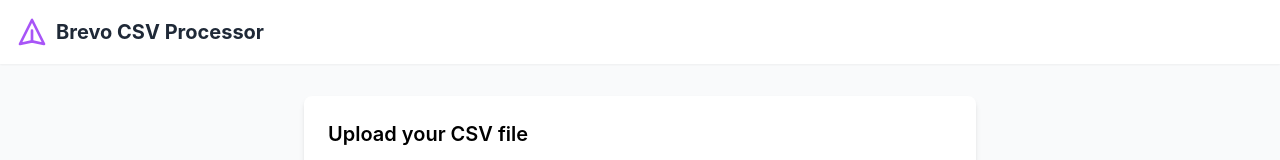
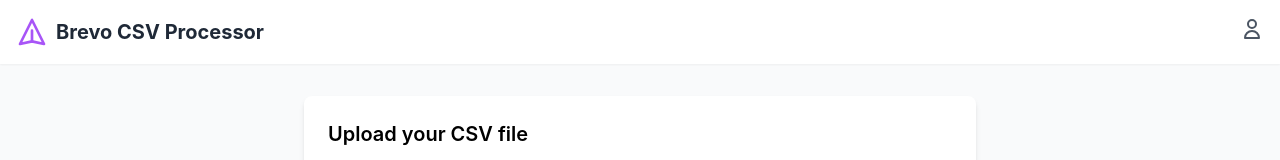
Before and after one commit to dwilley21/publication-newsletter-automation, a Nuxt app in the folder frontend/: page / in a window 1280 px wide. Shown: the top 160 px of the page. Built offline with nearby package versions, Linux system fonts and the light colour scheme.

Commit message:
Add user profile icon to right corner of header

```diff
--- a/frontend/components/AppHeader.vue
+++ b/frontend/components/AppHeader.vue
@@ -7,6 +7,13 @@
         </svg>
         <h1 class="text-xl font-bold text-gray-800">Brevo CSV Processor</h1>
       </div>
+      <div>
+        <button class="text-gray-600 hover:text-gray-800">
+          <svg xmlns="http://www.w3.org/2000/svg" class="h-6 w-6" fill="none" viewBox="0 0 24 24" stroke="currentColor">
+            <path stroke-linecap="round" stroke-linejoin="round" stroke-width="2" d="M16 7a4 4 0 11-8 0 4 4 0 018 0zM12 14a7 7 0 00-7 7h14a7 7 0 00-7-7z" />
+          </svg>
+        </button>
+      </div>
     </div>
   </header>
 </template>
```
